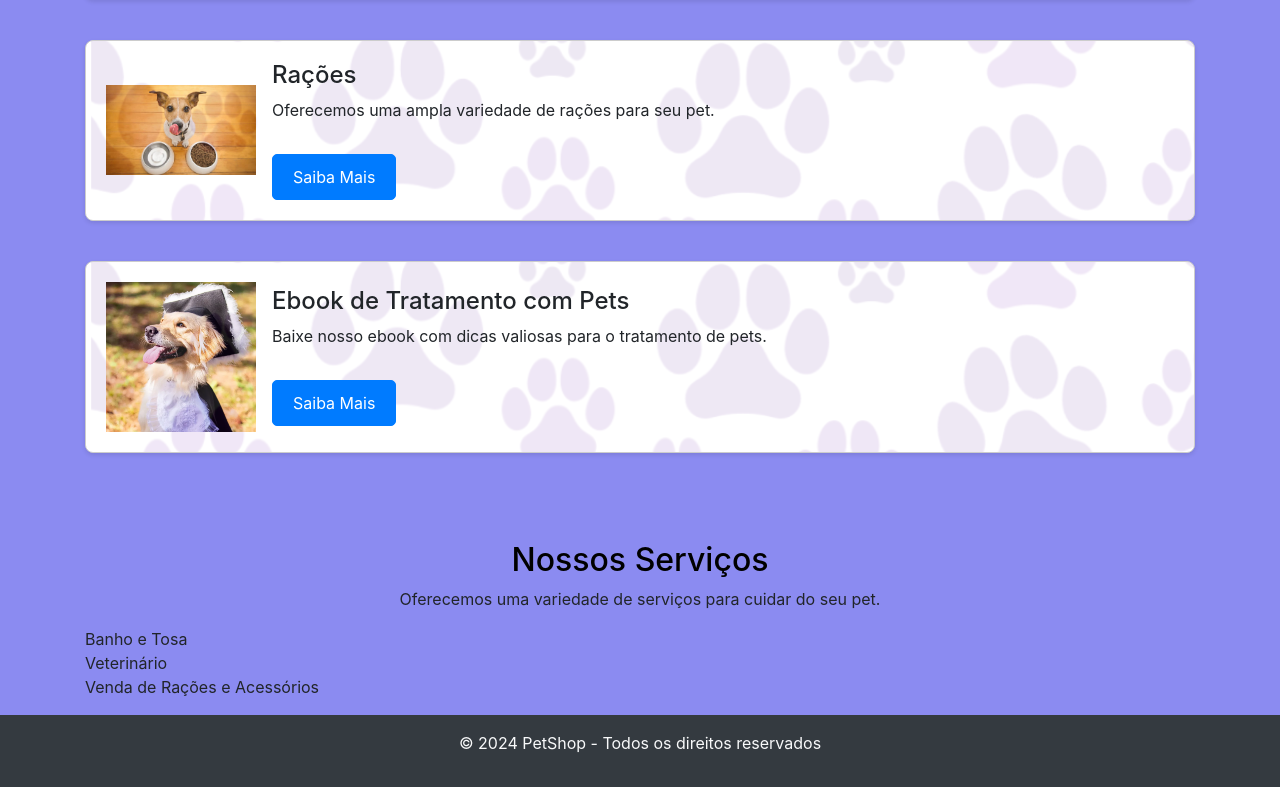
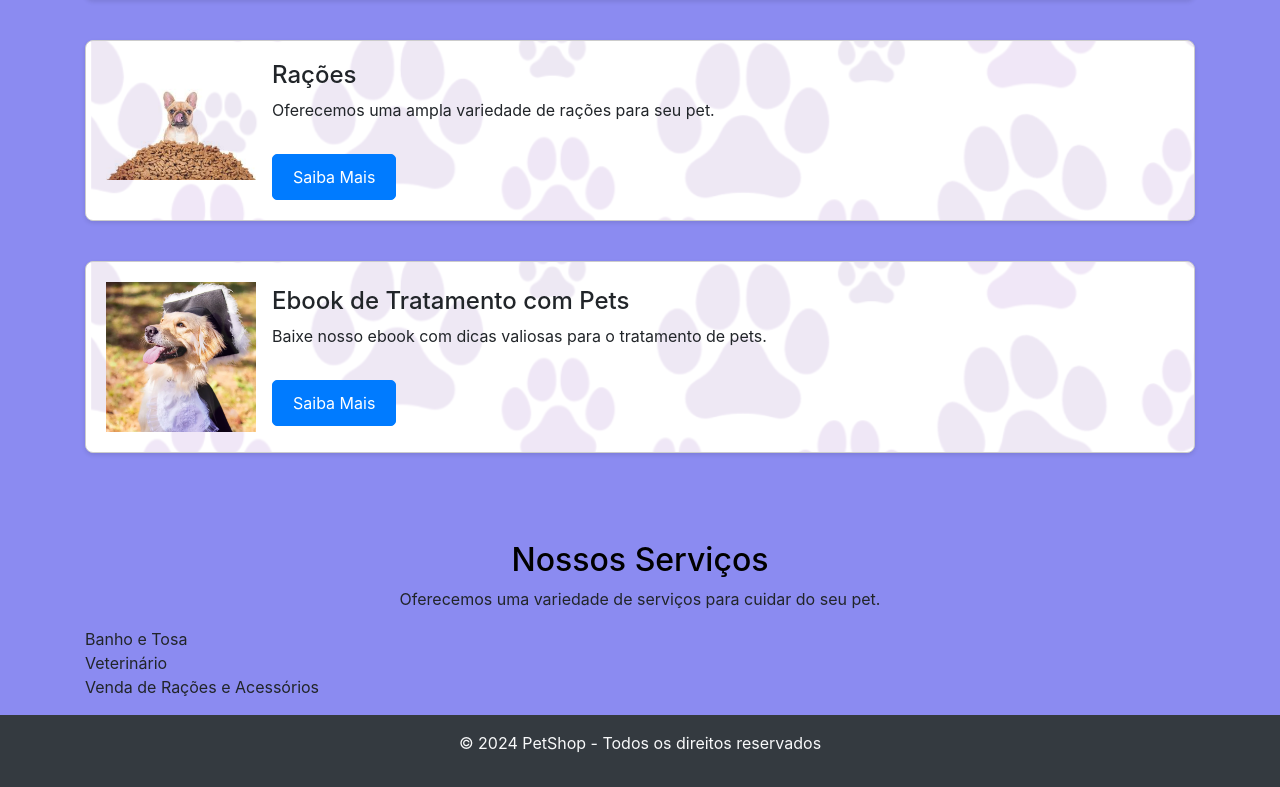
Before and after one commit to Akatsukijr/fase2, a plain HTML site: page inicio.html in a window 1280 px wide. Shown: the part 1244-2031 px from the top of the page. Drawn offline with nearby package versions, Linux system fonts and the light colour scheme.

Commit message:
Update inicio.html

```diff
--- a/inicio.html
+++ b/inicio.html
@@ -149,7 +149,7 @@
             <!-- Produto: Rações -->
             <div class="col-md-12 mb-4">
                 <div class="product-box d-flex align-items-center">
-                    <img src="images/racaopet.png" alt="Rações" class="img-fluid product-image">
+                    <img src="images/racaopet.jpeg" alt="Rações" class="img-fluid product-image">
                     <div class="product-info ml-3">
                         <h4>Rações</h4>
                         <p>Oferecemos uma ampla variedade de rações para seu pet.</p>
```
